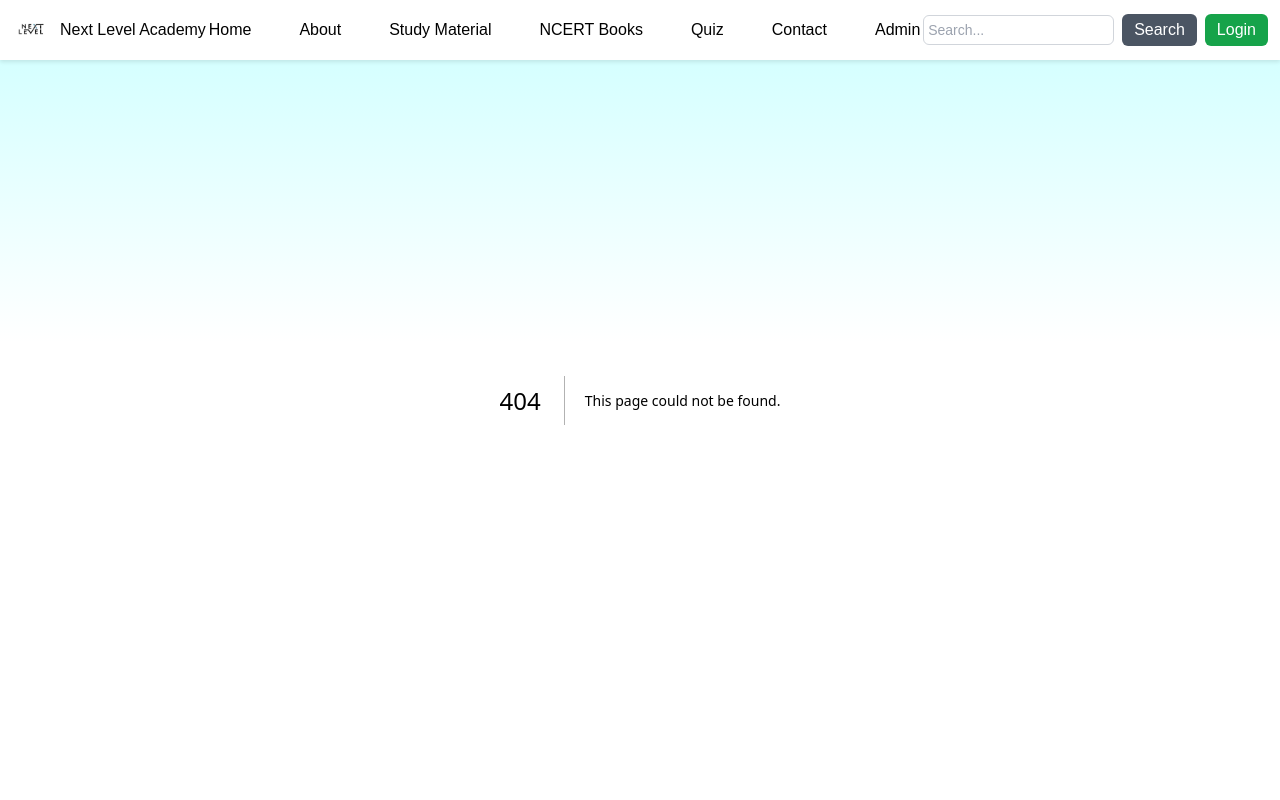
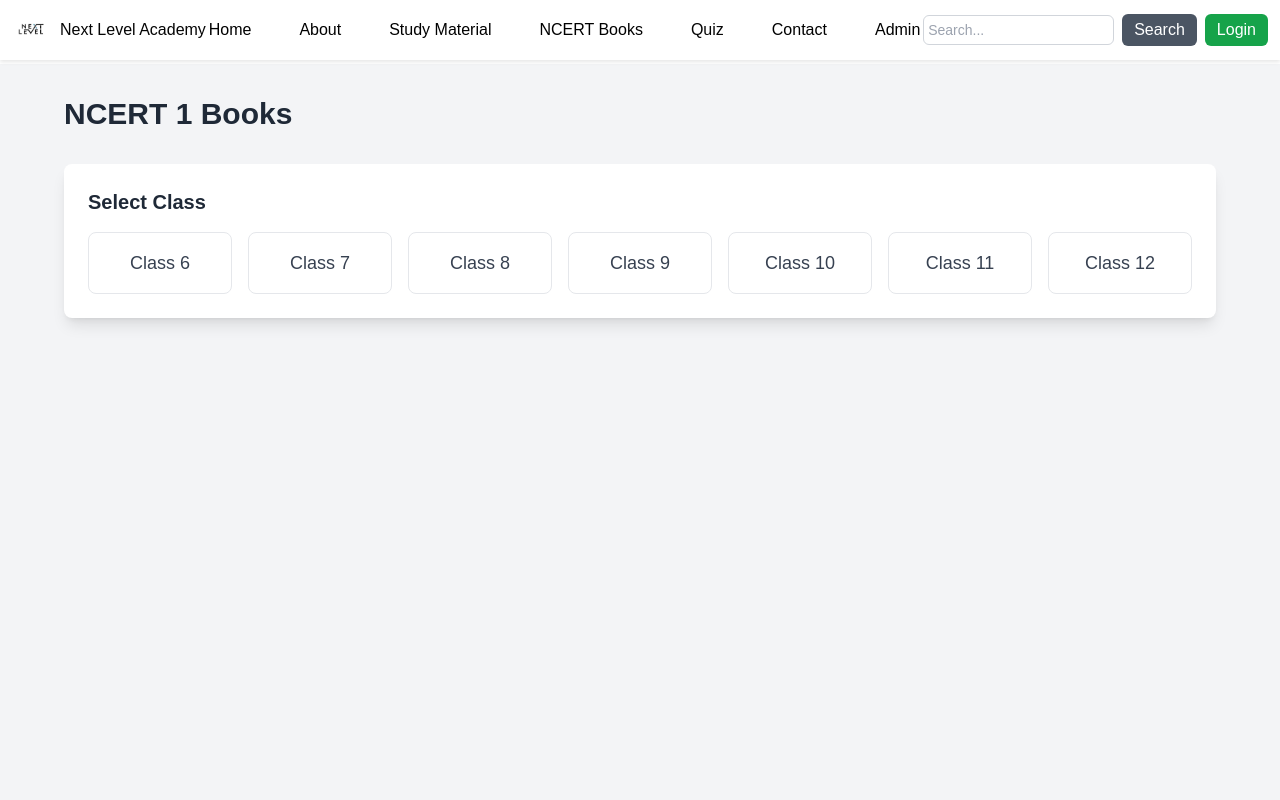
Before and after one commit to mkv4540/nextlevel, a Next.js app in the folder next_level/: page /ncert/1 in a window 1280 px wide. Before the commit this address had no page. Shown: the top 800 px of the page. Built offline with nearby package versions, Linux system fonts and the light colour scheme.

Commit message:
Create page.js

```diff
--- /dev/null
+++ b/next_level/src/app/ncert/[subject]/page.js
@@ -0,0 +1,128 @@
+'use client';
+
+import { useParams } from 'next/navigation';
+import { useState } from 'react';
+import Link from 'next/link';
+
+export default function NcertSubject() {
+  const params = useParams();
+  const subject = params.subject;
+
+  const classes = [6, 7, 8, 9, 10, 11, 12];
+
+  // Expanded chapter structure for all classes
+  const chapters = {
+    6: [
+      { id: 1, title: "Chapter 1: Introduction", pdfUrl: "/pdfs/class6/chapter1.pdf" },
+      { id: 2, title: "Chapter 2: Basic Concepts", pdfUrl: "/pdfs/class6/chapter2.pdf" },
+      { id: 3, title: "Chapter 3: Advanced Topics", pdfUrl: "/pdfs/class6/chapter3.pdf" },
+    ],
+    7: [
+      { id: 1, title: "Chapter 1: Fundamentals", pdfUrl: "/pdfs/class7/chapter1.pdf" },
+      { id: 2, title: "Chapter 2: Core Concepts", pdfUrl: "/pdfs/class7/chapter2.pdf" },
+      { id: 3, title: "Chapter 3: Key Topics", pdfUrl: "/pdfs/class7/chapter3.pdf" },
+    ],
+    8: [
+      { id: 1, title: "Chapter 1: Basic Principles", pdfUrl: "/pdfs/class8/chapter1.pdf" },
+      { id: 2, title: "Chapter 2: Main Concepts", pdfUrl: "/pdfs/class8/chapter2.pdf" },
+      { id: 3, title: "Chapter 3: Important Topics", pdfUrl: "/pdfs/class8/chapter3.pdf" },
+    ],
+    9: [
+      { id: 1, title: "Chapter 1: Foundation", pdfUrl: "/pdfs/class9/chapter1.pdf" },
+      { id: 2, title: "Chapter 2: Essential Topics", pdfUrl: "/pdfs/class9/chapter2.pdf" },
+      { id: 3, title: "Chapter 3: Key Concepts", pdfUrl: "/pdfs/class9/chapter3.pdf" },
+    ],
+    10: [
+      { id: 1, title: "Chapter 1: Core Topics", pdfUrl: "/pdfs/class10/chapter1.pdf" },
+      { id: 2, title: "Chapter 2: Major Concepts", pdfUrl: "/pdfs/class10/chapter2.pdf" },
+      { id: 3, title: "Chapter 3: Advanced Studies", pdfUrl: "/pdfs/class10/chapter3.pdf" },
+    ],
+    11: [
+      { id: 1, title: "Chapter 1: Basic Theory", pdfUrl: "/pdfs/class11/chapter1.pdf" },
+      { id: 2, title: "Chapter 2: Advanced Theory", pdfUrl: "/pdfs/class11/chapter2.pdf" },
+      { id: 3, title: "Chapter 3: Complex Topics", pdfUrl: "/pdfs/class11/chapter3.pdf" },
+    ],
+    12: [
+      { id: 1, title: "Chapter 1: Foundation Topics", pdfUrl: "/pdfs/class12/chapter1.pdf" },
+      { id: 2, title: "Chapter 2: Advanced Topics", pdfUrl: "/pdfs/class12/chapter2.pdf" },
+      { id: 3, title: "Chapter 3: Final Topics", pdfUrl: "/pdfs/class12/chapter3.pdf" },
+    ],
+  };
+
+  const [selectedClass, setSelectedClass] = useState(null);
+
+  const handleDownload = (pdfUrl) => {
+    window.open(pdfUrl, '_blank');
+  };
+
+  return (
+    <>
+      {/* Navigation Bar */}
+      <nav className="bg-white shadow-lg">
+        <div className="max-w-6xl mx-auto px-4">
+          <div className="flex justify-between items-center h-16">
+            <Link href="/" className="text-xl font-bold text-gray-800">
+              Next Level Academy
+            </Link>
+            <Link href="/studymaterial#ncert" className="text-gray-600 hover:text-gray-800">
+              NCERT Books
+            </Link>
+          </div>
+        </div>
+      </nav>
+
+      <main className="min-h-screen bg-gray-100 py-8 px-4">
+        <div className="max-w-6xl mx-auto">
+          <h1 className="text-3xl font-bold mb-8 text-gray-800 capitalize">
+            NCERT {subject} Books
+          </h1>
+
+          {/* Class Selection */}
+          <div className="mb-8 bg-white rounded-lg p-6 shadow-lg">
+            <h2 className="text-xl font-semibold mb-4 text-gray-800">Select Class</h2>
+            <div className="grid grid-cols-2 md:grid-cols-4 lg:grid-cols-7 gap-4">
+              {classes.map((classNum) => (
+                <button
+                  key={classNum}
+                  onClick={() => setSelectedClass(classNum)}
+                  className={`p-4 rounded-lg text-lg font-medium transition-all duration-200 ${
+                    selectedClass === classNum
+                      ? 'bg-blue-500 text-white shadow-md'
+                      : 'bg-white text-gray-700 hover:bg-blue-50 hover:shadow-md border border-gray-200'
+                  }`}
+                >
+                  Class {classNum}
+                </button>
+              ))}
+            </div>
+          </div>
+
+          {/* Chapter List */}
+          {selectedClass && chapters[selectedClass] && (
+            <div className="bg-white rounded-lg p-6 shadow-lg">
+              <h2 className="text-xl font-semibold mb-6 text-gray-800">
+                Class {selectedClass} Chapters
+              </h2>
+              <div className="space-y-4">
+                {chapters[selectedClass].map((chapter) => (
+                  <div
+                    key={chapter.id}
+                    className="flex items-center justify-between p-4 bg-gray-50 rounded-lg hover:bg-gray-100 transition-colors duration-200"
+                  >
+                    <span className="text-gray-700 font-medium">{chapter.title}</span>
+                    <button
+                      onClick={() => handleDownload(chapter.pdfUrl)}
+                      className="px-6 py-2 bg-green-500 text-white rounded-lg hover:bg-green-600 transition-colors duration-200 flex items-center space-x-2"
+                    >
+                      <span>Download PDF</span>
+                    </button>
+                  </div>
+                ))}
+              </div>
+            </div>
+          )}
+        </div>
+      </main>
+    </>
+  );
+}
```
